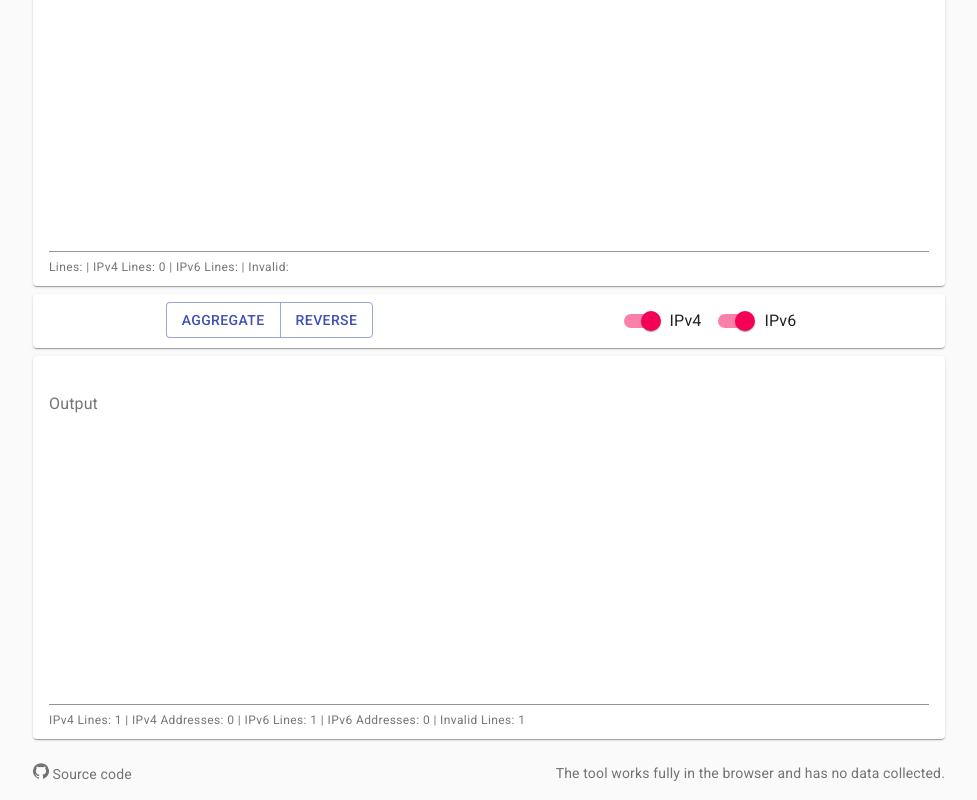
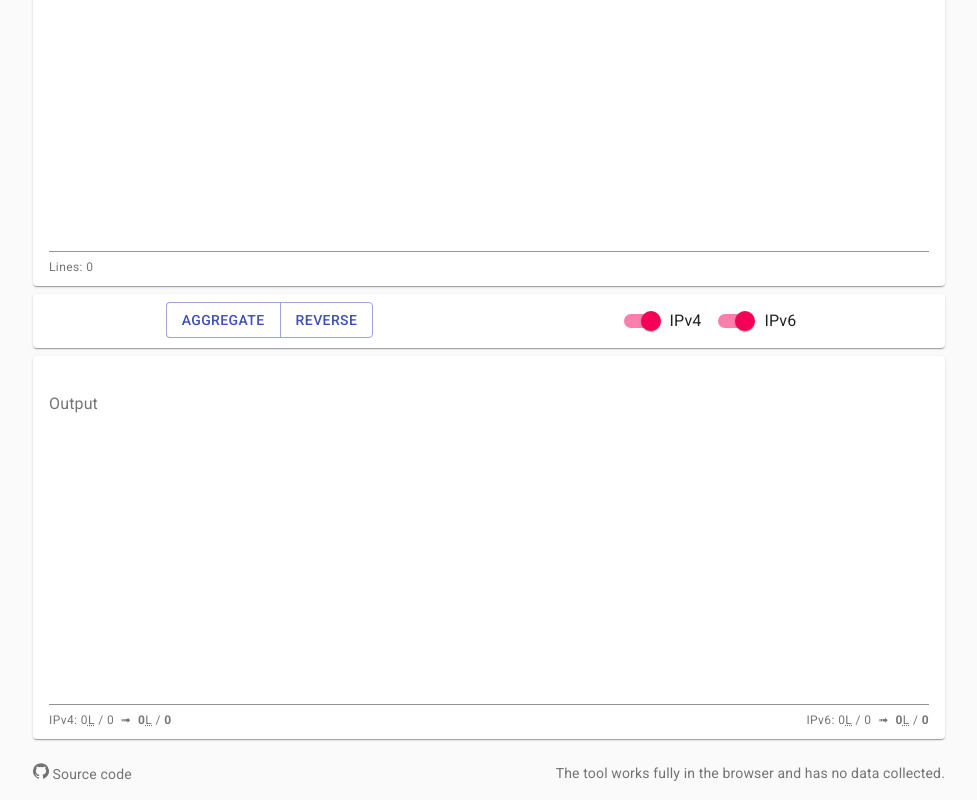
Before and after one commit to Gowee/cidr-aggregator, a React (Create React App) app in the folder web/: page / in a window 1280 px wide. Shown: the part 258-1058 px from the top of the page, without its empty margins (151-1128 px from the left). Built offline with nearby package versions, Linux system fonts and the light colour scheme.

Commit message:
feat: fully implement output status bar and popup

```diff
--- a/web/src/App.tsx
+++ b/web/src/App.tsx
@@ -1,4 +1,4 @@
-import React, { useState } from 'react';
+import React, { useState, useMemo, MouseEvent } from 'react';
 import CssBaseline from '@material-ui/core/CssBaseline';
 import Typography from '@material-ui/core/Typography';
 import { makeStyles } from '@material-ui/core/styles';
@@ -15,11 +15,19 @@ import FormGroup from '@material-ui/core/FormGroup';
 import FormControlLabel from '@material-ui/core/FormControlLabel';
 import Switch from '@material-ui/core/Switch';
 import GitHubIcon from '@material-ui/icons/GitHub';
-
-
+import Popover from '@material-ui/core/Popover';
+import IconButton from '@material-ui/core/IconButton';
+import Badge from '@material-ui/core/Badge';
+import WarningIcon from '@material-ui/icons/Warning';
+import Fab from '@material-ui/core/Fab';
+import Tooltip from '@material-ui/core/Tooltip';
+import orange from '@material-ui/core/colors/orange';
+// import ShoppingCartIcon from '@material-ui/core/ShoppingCartIcon';
 
 import logo from './logo.svg';
 import './App.css';
+
+import { count_lines } from './utils';
 
 const useStyles = makeStyles((theme) => ({
   // root: {
@@ -34,7 +42,8 @@ const useStyles = makeStyles((theme) => ({
   editorWrapper: {
     marginTop: theme.spacing(2),
     marginBottom: theme.spacing(2),
-    padding: theme.spacing(2)
+    padding: theme.spacing(2),
+    position: "relative" // for Fab positioning
   },
   editorStatus: {
     marginTop: theme.spacing(0.5),
@@ -54,6 +63,20 @@ const useStyles = makeStyles((theme) => ({
   },
   footer: {
     marginTop: theme.spacing(3)
+  },
+  warningFab: {
+    position: "absolute",
+    right: theme.spacing(3),
+    bottom: theme.spacing(5),
+    color: orange[500],
+    backgroundColor: "white",
+    borderColor: theme.palette.primary.light,
+    // "&:hover": {
+    //   backgroundColor: "white",
+    // }
+  },
+  fabWrapper: {
+    // position: "relative"
   }
   // footer: {
   //   padding: theme.spacing(3, 2),
@@ -62,6 +85,110 @@ const useStyles = makeStyles((theme) => ({
   //     theme.palette.type === 'light' ? theme.palette.grey[200] : theme.palette.grey[800],
   // },
 }));
+
+function OutputStatus({ output, classes }: { output: any, classes: any }) {
+  console.log(output);
+  let [showInvalid, setShowInvalid] = useState(false);
+  const invalid_count = useMemo(() => count_lines(output?.invalid), [output?.invalid]);
+  return (
+    <Grid container direction="row" justifyContent="space-between">
+      <Grid item>
+        <Typography variant="caption" color="textSecondary">
+          IPv4: {output?.v4?.line_count_before ?? 0}<abbr title="Lines">L</abbr> / {(output?.v4?.address_count_before ?? "0")}
+          &nbsp;&nbsp;➟&nbsp;&nbsp;
+          <b>{output?.v4?.line_count_after ?? 0}</b><abbr title="Lines">L</abbr> / <b>{(output?.v4?.address_count_after ?? "0")}</b>
+        </Typography>
+      </Grid>
+      <Grid item>
+        <Typography variant="caption" color="textSecondary">
+          IPv6: {output?.v6?.line_count_before ?? 0}<abbr title="Lines">L</abbr> / {(output?.v6?.address_count_before ?? "0")}
+          &nbsp;&nbsp;➟&nbsp;&nbsp;
+          <b>{output?.v6?.line_SwapVertcount_after ?? 0}</b><abbr title="Lines">L</abbr> / <b>{(output?.v6?.address_count_after ?? "0")}</b>
+        </Typography>
+      </Grid>
+      {/* {invalid_count > 0 || true &&
+        <Grid item>
+          <Badge badgeContent={invalid_count} color="secondary" title={invalid_count + " lines are invalid"}>
+            <WarningIcon />
+          </Badge>
+          <Typography variant="caption" color="textSecondary" onClick={() => setShowInvalid(true)}>
+            Invalid Lines: {invalid_count}
+          </Typography>
+          <Modal
+            open={showInvalid}
+            onClose={() => setShowInvalid(false)}
+            aria-labelledby="invalid-lines-modal"
+            aria-describedby="invalid-lines-description"
+          >
+            <>
+              <Typography variant="h2" id="invalid-lines-modal">Invalid Lines</Typography>
+              <Typography variant="body1" id="invalid-lines-description">
+                Valid entries are in the form of <code>IP/CIDR</code> with trailing <code>/CIDR</code>optionally omited.
+              </Typography>
+              <TextField
+                label="Invalid"
+                value={output?.invalid}
+              />
+            </>
+          </Modal>
+        </Grid>
+      } */}
+    </Grid>);
+  // <Typography variant="caption" color="textSecondary">
+  //   IPv4 Lines: {output?.v4?.line_count_before ?? 0} ➟ {output?.v4?.line_count_after ?? 0} |
+  //   IPv4 Addresses: {(output?.v4?.address_count_before ?? "0")} ➟ {(output?.v4?.address_count_after ?? "0")} |
+  //   IPv6 Lines: {output?.v6?.line_count_before ?? 0} ➟ {output?.v6?.line_count_after ?? 0} |
+  //   IPv6 Addresses: {(output?.v6?.address_count_before ?? "0")} ➟ {(output?.v6?.address_count_after ?? "0")} |
+  //   Invalid Lines: {count_lines(output?.invalid)}
+  // </Typography>);
+}
+
+function WarningFab({ className, invalidLines }: { className: string, invalidLines: string }) {
+  const invalid_count = useMemo(() => count_lines(invalidLines), [invalidLines]);
+
+  const [anchorEl, setAnchorEl] = React.useState(null as any);
+  const handleOpen = (event: MouseEvent) => {
+    setAnchorEl(event.currentTarget);
+  };
+  const handleClose = () => {
+    setAnchorEl(null);
+  };
+  const open = Boolean(anchorEl);
+  const id = open ? 'invalid-lines-popover' : undefined;
+
+  return invalid_count > 0 ? (
+    <>
+      <Tooltip title={invalid_count + " invalid lines"}>
+        <Fab size="small" className={className} aria-label="Show warnings" onClick={handleOpen}>
+          <Badge badgeContent={invalid_count} color="secondary">
+            <WarningIcon />
+          </Badge>
+        </Fab>
+      </Tooltip>
+      <Popover
+        id={id}
+        open={open}
+        anchorEl={anchorEl}
+        onClose={handleClose}
+        anchorOrigin={{
+          vertical: 'bottom',
+          horizontal: 'center',
+        }}
+        transformOrigin={{
+          vertical: 'top',
+          horizontal: 'center',
+        }}
+      >
+        <Typography variant="h5">Invalid lines</Typography>
+        <pre>
+          <code>
+            {invalidLines}
+          </code>
+        </pre>
+      </Popover>
+    </>
+  ) : (<></>);
+}
 
 function App() {
   const classes = useStyles();
@@ -85,7 +212,6 @@ function App() {
           {'Aggregate or reverse CIDRs (i.e. IP ranges)'}
         </Typography>
       </header>
-      {/* <Typography variant="body1">Sticky footer placeholder.</Typography> */}
       <main>
         <Paper elevation={1} className={classes.editorWrapper}>
           <TextField
@@ -99,7 +225,7 @@ function App() {
             onChange={(event) => setInput(event.target.value)}
           />
           <Box className={classes.editorStatus}>
-            <Typography variant="caption" color="textSecondary">Lines: | IPv4 Lines: 0 | IPv6 Lines: | Invalid: </Typography>
+            <Typography variant="caption" color="textSecondary">Lines: {useMemo(() => count_lines(input), [input])} </Typography>
           </Box>
         </Paper>
         <Paper elevation={1} className={classes.optionsWrapper}>
@@ -148,8 +274,9 @@ function App() {
             value={[output?.v4?.ranges, output?.v6?.ranges].filter((v) => v).join("\n")}
           />
           <Box className={classes.editorStatus}>
-            <Typography variant="caption" color="textSecondary">IPv4 Lines: {(output?.v4?.ranges ?? "").trim().split("\n").length} | IPv4 Addresses: {(output?.v4?.address_count_after ?? "0")} | IPv6 Lines: {(output?.v6?.ranges ?? "").trim().split("\n").length} | IPv6 Addresses: {(output?.v6?.address_count_after ?? "0")} | Invalid Lines: {(output?.invalid ?? "").trim().split("\n").length} </Typography>
+            <OutputStatus output={output} classes={classes} />
           </Box>
+          <WarningFab className={classes.warningFab} invalidLines={output?.invalid} />
         </Paper>
       </main>
       <footer className={classes.footer}>
@@ -171,23 +298,6 @@ function App() {
         </Grid>
       </footer>
     </Container>
-    // </Box>
-    // <div className="App">
-    //   <header className="App-header">
-    //     <img src={logo} className="App-logo" alt="logo" />
-    //     <p>
-    //       Edit <code>src/App.tsx</code> and save to reload.
-    //     </p>
-    //     <a
-    //       className="App-link"
-    //       href="https://reactjs.org"
-    //       target="_blank"
-    //       rel="noopener noreferrer"
-    //     >
-    //       Learn React
-    //     </a>
-    //   </header>
-    // </div>
   );
 }
 
--- /dev/null
+++ b/web/src/utils.ts
@@ -0,0 +1,6 @@
+export function count_lines(s: string): number {
+    if (!s) {
+        return 0;
+    }
+    return s.trim().split("\n").filter((v) => v).length;
+}
```
Also changed, not shown: 1 other file (tests, documents, lock files or other folders).
